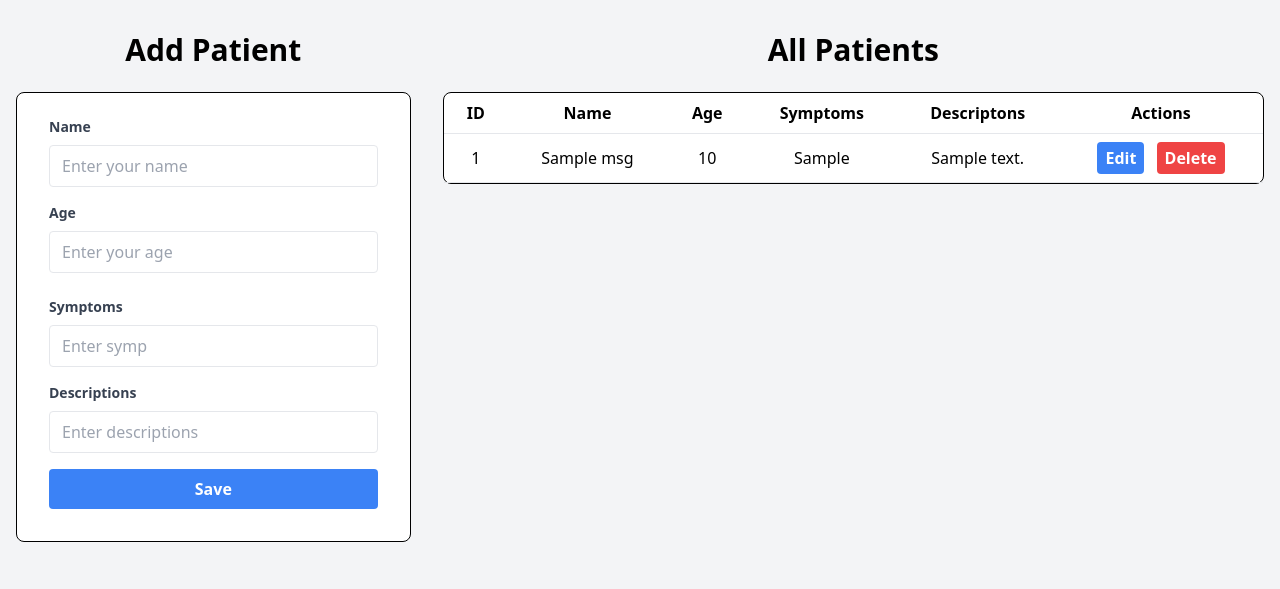
After one commit to iamnaveedkhan/Clinic-App, a Django app: page /add in a window 1280 px wide. The commit adds this page. Shown: the top 589 px of the page. Run offline with Django 4.2, Linux system fonts and the light colour scheme; tables that the repository leaves empty hold one stand-in row (values such as "Sample post"); some libraries are stand-ins or nearby versions.

Commit message:
comleted

```diff
--- a/clinic/clinicapp/models.py
+++ b/clinic/clinicapp/models.py
@@ -4,3 +4,5 @@ from django.db import models
 class Msg(models.Model):
     name=models.CharField(max_length=50)
     age=models.IntegerField()
+    symptoms=models.CharField(max_length=100,default="no")
+    description=models.CharField(max_length=100,default="no value")
--- a/clinic/clinicapp/urls.py
+++ b/clinic/clinicapp/urls.py
@@ -2,7 +2,7 @@ from django.urls import path
 from clinicapp import views
 
 urlpatterns =[
-    path('create',views.create),
+    path('add',views.add),
     path('delete',views.delete),
     path('edit',views.edit),
 ]
--- a/clinic/clinicapp/views.py
+++ b/clinic/clinicapp/views.py
@@ -3,61 +3,56 @@ from django.shortcuts import render,HttpResponse
 from clinicapp.models import Msg
 import json
 # Create <divyour views here.
-def create(request):
+def add(request):
     if request.method=='GET':
 
         context = {}
         context['count']=Msg.objects.all()
-        return render(request,'create.html',context)
+        return render(request,'add.html',context)
     else:
         n=request.POST['uname']
         a=request.POST['uage']
-        m=Msg(name=n,age=a)
+        s=request.POST['symp']
+        d=request.POST['desc']
+        m=Msg(name=n,age=a,symptoms=s,description=d)
 
         m.save()
         context = {}
         context['count']=Msg.objects.all()
-        return render(request,'create.html',context)
+        return render(request,'add.html',context)
+
+
 def delete(request):
     if request.method == 'POST':
         string_data =request.body.decode("utf-8")
-        if string_data is None:
-            return JsonResponse({'status': 'error', 'message': 'Missing or invalid "id" parameter.'})
-        try:
-            json_data = json.loads(string_data)
-            k=Msg.objects.get(id=json_data.get('id'))
+        json_data = json.loads(string_data)
+        k=Msg.objects.get(id=json_data.get('id'))
 
-            k.delete()
-            # Process the JSON data as needed
-            return JsonResponse({'status': 'success', 'data': json_data})
-        except json.JSONDecodeError:
-            # Handle the case where the string is not valid JSON
-            return JsonResponse({'status': 'error', 'message': 'Invalid JSON string.'})
-    else:
-        return JsonResponse({'status': 'error', 'message': 'Invalid request method.'})
+        k.delete()
+        return render({json_data})
 
 def edit(request):
     if request.method == 'GET':
+        kid=request.GET.get('id')
+        k=Msg.objects.get(id=kid)
 
-        try:
-            kid=request.GET.get('id')
-            k=Msg.objects.get(id=kid)
+        context= {}
+        context['data']= k
 
-            context= {}
-            context['data']= k
-            # Process the JSON data as needed
-            return render(request, 'edit.html', context)
-        except json.JSONDecodeError:
-            # Handle the case where the string is not valid JSON
-            return JsonResponse({'status': 'error', 'message': 'Invalid JSON string.'})
+        return render(request, 'edit.html', context)
+
     else:
 
         eid=request.POST['id']
         ne=request.POST['uname']
         ae=request.POST['uage']
+        se=request.POST['symp']
+        de=request.POST['desc']
         j=Msg.objects.get(id=eid)
         j.name = ne
         j.age = ae
+        j.symptoms = se
+        j.description = de
         j.save()
         # j=Msg.objects.filter(id=eid).update(name=ne,age=ae)
         context={}
--- /dev/null
+++ b/clinic/templates/add.html
@@ -0,0 +1,153 @@
+<!DOCTYPE html>
+
+<html lang="en">
+  <head>
+    <meta charset="UTF-8" />
+    <meta name="viewport" content="width=device-width, initial-scale=1.0" />
+    <script src="https://cdn.tailwindcss.com"></script>
+    <title>Document</title>
+    <script>
+      if (window.history.replaceState) {
+        window.history.replaceState(null, null, window.location.href);
+      }
+
+
+      function getCookie(name) {
+        const cookieValue = document.cookie.match(
+          "(^|;)\\s*" + name + "\\s*=\\s*([^;]+)"
+        );
+        return cookieValue ? cookieValue.pop() : "";
+      }
+      async function handleClick(id) {
+
+        await fetch("http://127.0.0.1:8000/delete", {
+          method: "POST",
+          headers: {
+            "Content-Type": "application/json",
+            "X-CSRFToken": getCookie("csrftoken"),
+          },
+          body: JSON.stringify({ id }),
+        }).then((res) => location.reload());
+      }
+
+    </script>
+  </head>
+  <body class="flex bg-gray-100">
+    <div class="w-1/3  py-8 px-4">
+      <h2 class="text-3xl font-bold mb-6 text-center">Add Patient</h2>
+      <form
+        class="bg-white border border-black rounded-lg px-8 pt-6 pb-8 mb-4"
+        method="post"
+        action=""
+      >
+        {% csrf_token %}
+        <div class="mb-4">
+
+          <label class="block text-gray-700 text-sm font-bold mb-2" for="name"
+            >Name</label
+          >
+          <input
+            class="appearance-none border rounded w-full py-2 px-3 text-gray-700"
+            id="name"
+            name="uname"
+            type="text"
+            placeholder="Enter your name"
+          />
+        </div>
+        <div class="mb-6">
+          <label class="block text-gray-700 text-sm font-bold mb-2" for="age"
+            >Age</label
+          >
+          <input
+            class="appearance-none border rounded w-full py-2 px-3 text-gray-700"
+            id="age"
+            name="uage"
+            type="float"
+            placeholder="Enter your age"
+          />
+        </div>
+
+        <div class="mb-4">
+
+          <label class="block text-gray-700 text-sm font-bold mb-2" for="symp"
+            >Symptoms</label
+          >
+          <input
+            class="appearance-none border rounded w-full py-2 px-3 text-gray-700"
+            id="symp"
+            name="symp"
+            type="text"
+            placeholder="Enter symp"
+          />
+        </div>
+        <div class="mb-4">
+
+          <label class="block text-gray-700 text-sm font-bold mb-2" for="desc"
+            >Descriptions</label
+          >
+          <input
+            class="appearance-none border rounded w-full py-2 px-3 text-gray-700"
+            id="desc"
+            name="desc"
+            type="text"
+            placeholder="Enter descriptions"
+          />
+        </div>
+        <div class="flex items-center justify-center">
+          <button
+            class="bg-blue-500 w-full hover:bg-blue-700 text-white font-bold p-2 rounded"
+            type="submit"
+          >
+            Save
+          </button>
+        </div>
+      </form>
+    </div>
+
+    <div class="w-2/3  py-8 px-4">
+      <h2 class="text-3xl font-bold mb-6 text-center">All Patients</h2>
+      <div  class="bg-white rounded-lg border border-black">
+        <table class="w-full">
+          <thead>
+            <tr>
+              <th class="p-2 px-4 border-b text-center">ID</th>
+              <th class="p-2 px-4 border-b text-center">Name</th>
+              <th class="p-2 px-4 border-b text-center">Age</th>
+              <th class="p-2 px-4 border-b text-center">Symptoms</th>
+              <th class="p-2 px-4 border-b text-center">Descriptons</th>
+              <th class="p-2 px-4 border-b text-center">Actions</th>
+            </tr>
+          </thead>
+          <tbody>
+            {% for p in count %}
+            <tr>
+              <td class="p-2 px-4 border-b text-center">{{ p.id }}</td>
+              <td class="p-2 px-4 border-b text-center">{{ p.name }}</td>
+              <td class="p-2 px-4 border-b text-center">{{ p.age }}</td>
+              <td class="p-2 px-4 border-b text-center">{{ p.symptoms }}</td>
+              <td class="p-2 px-4 border-b text-center">{{ p.description }}</td>
+              <td class="p-2 px-4 border-b text-center">
+                <button
+                  class="bg-blue-500 hover:bg-blue-700 text-white font-bold py-1 px-2 rounded focus:outline-none focus:shadow-outline mr-2"
+                  type="button"
+                  >
+
+                  <a href="http://127.0.0.1:8000/edit?id={{ p.id }}">Edit</a>
+                </button>
+                <button
+                  class="bg-red-500 hover:bg-red-700 text-white font-bold py-1 px-2 rounded"
+                  onclick="handleClick('{{ p.id }}')"
+                  type="button"
+                >
+                  Delete
+                </button>
+              </td>
+            </tr>
+            {% endfor %}
+
+          </tbody>
+        </table>
+      </div>
+    </div>
+  </body>
+</html>
```
Also changed, not shown: clinic/templates/create.html (deleted, +0 -129 lines), clinic/templates/edit.html (+45 -19 lines), clinic/clinicapp/migrations/0002_msg_description_msg_symptoms_msg_weight.py (added).
